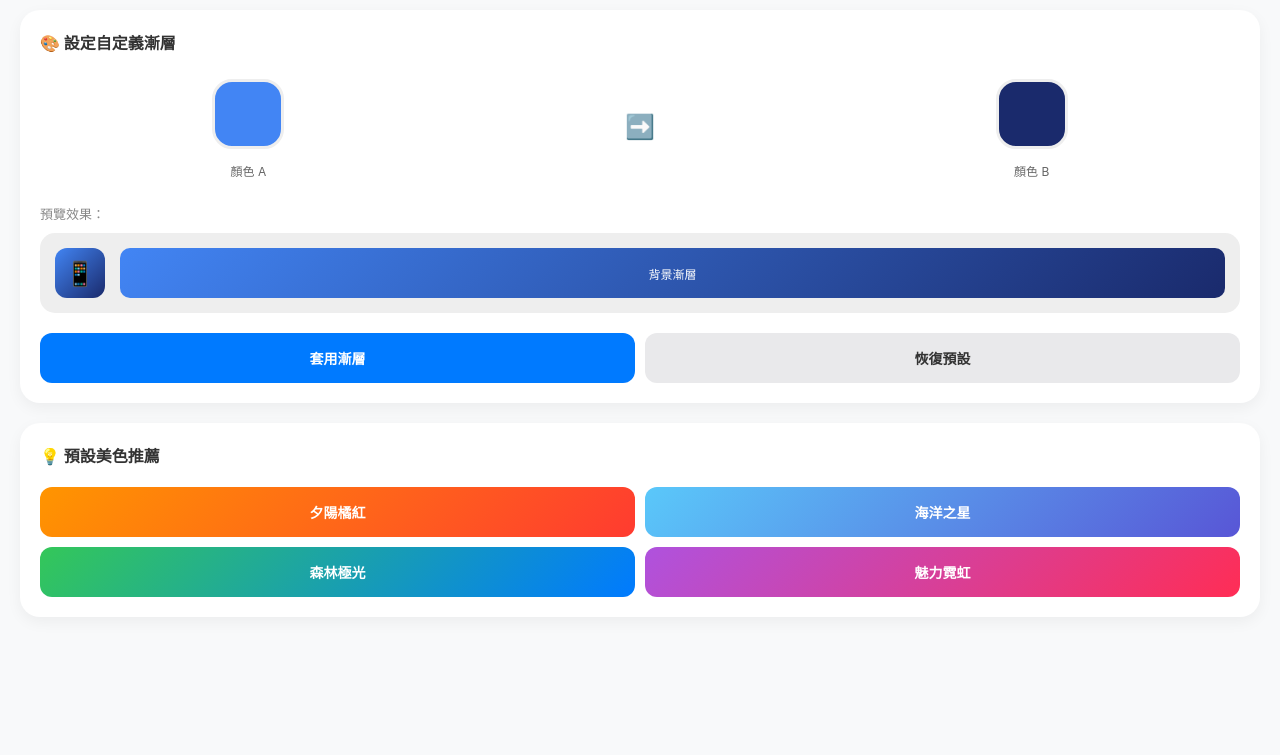
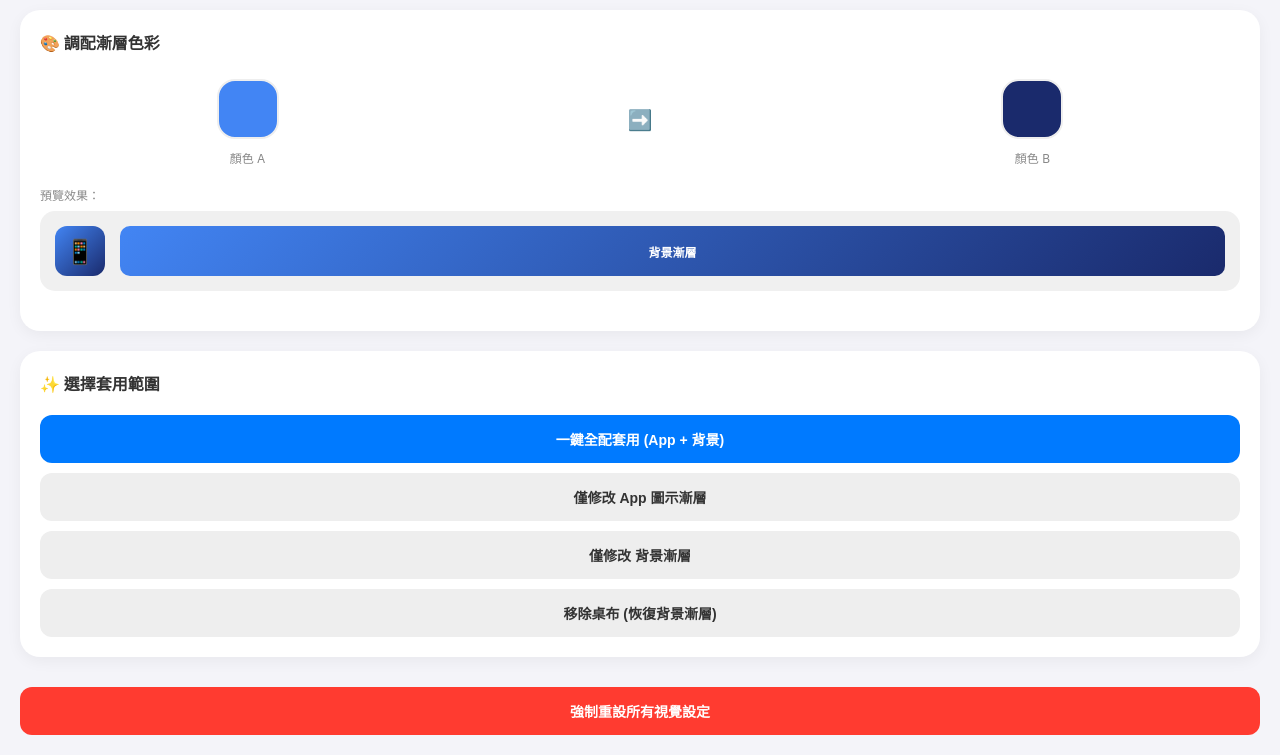
Before and after one commit to Huo-mm/my-dream.ai, a plain HTML site: page settings.html in a window 1280 px wide. Shown: the part 67-822 px from the top of the page. Before the commit the page ends 800 px from the top, so only its background shows below. Drawn offline with Linux system fonts and the light colour scheme.

Commit message:
更新 settings.html

```diff
--- a/settings.html
+++ b/settings.html
@@ -3,92 +3,86 @@
 <head>
     <meta charset="UTF-8">
     <meta name="viewport" content="width=device-width, initial-scale=1.0, viewport-fit=cover">
-    <title>主題大師</title>
+    <title>視覺自定義中心</title>
     <style>
         body {
-            margin: 0; background: #f8f9fa; font-family: -apple-system, sans-serif;
+            margin: 0; background: #f4f4f9; font-family: -apple-system, sans-serif;
             padding: calc(env(safe-area-inset-top) + 20px) 20px env(safe-area-inset-bottom);
+            color: #333;
         }
         .header { display: flex; align-items: center; margin-bottom: 25px; }
         .back-btn { text-decoration: none; font-size: 24px; margin-right: 15px; }
 
-        .card { background: white; border-radius: 20px; padding: 20px; margin-bottom: 20px; box-shadow: 0 5px 15px rgba(0,0,0,0.05); }
-        .card-title { font-size: 16px; font-weight: bold; margin-bottom: 20px; color: #333; }
+        .card { background: white; border-radius: 20px; padding: 20px; margin-bottom: 20px; box-shadow: 0 4px 15px rgba(0,0,0,0.05); }
+        .card-title { font-size: 16px; font-weight: bold; margin-bottom: 20px; display: flex; align-items: center; gap: 8px; }
 
-        /* 雙色挑選器樣式 */
-        .dual-picker { display: flex; justify-content: space-around; align-items: center; margin-bottom: 25px; }
+        /* 雙色挑選器 */
+        .dual-picker { display: flex; justify-content: space-around; align-items: center; margin-bottom: 20px; }
         .picker-group { text-align: center; }
         input[type="color"] {
-            -webkit-appearance: none; border: none; width: 80px; height: 80px; border-radius: 20px; cursor: pointer; background: none;
+            -webkit-appearance: none; border: none; width: 70px; height: 70px; border-radius: 18px; cursor: pointer; background: none;
         }
-        input[type="color"]::-webkit-color-swatch { border: 3px solid #eee; border-radius: 20px; }
+        input[type="color"]::-webkit-color-swatch { border: 2px solid #eee; border-radius: 18px; }
+        .arrow { font-size: 20px; color: #ccc; }
 
-        .arrow { font-size: 24px; color: #ccc; }
+        /* 預覽區 */
+        .preview-area {
+            display: flex; gap: 15px; align-items: center; padding: 15px;
+            background: #f0f0f0; border-radius: 15px; margin-bottom: 20px;
+        }
+        #iconPreview { width: 50px; height: 50px; border-radius: 12px; display: flex; align-items: center; justify-content: center; font-size: 24px; }
+        #bgPreview { flex: 1; height: 50px; border-radius: 10px; display: flex; align-items: center; justify-content: center; color: white; font-size: 12px; font-weight: bold; }
 
-        /* 預覽區域 */
-        .preview-container {
-            display: flex; gap: 15px; align-items: center; padding: 15px;
-            background: #eee; border-radius: 15px; margin-bottom: 20px;
+        /* 按鈕組 */
+        .control-group { display: flex; flex-direction: column; gap: 10px; }
+        .btn {
+            border: none; padding: 14px; border-radius: 12px; font-size: 14px; font-weight: 600;
+            cursor: pointer; transition: 0.2s; background: #eee; color: #333;
         }
-        .preview-icon {
-            width: 50px; height: 50px; border-radius: 12px;
-            display: flex; align-items: center; justify-content: center; font-size: 24px;
-        }
-        .preview-bg {
-            flex: 1; height: 50px; border-radius: 10px;
-            display: flex; align-items: center; justify-content: center; color: white; font-size: 12px;
-        }
-
-        .btn-group { display: grid; grid-template-columns: 1fr 1fr; gap: 10px; }
-        .btn {
-            border: none; padding: 15px; border-radius: 12px; font-size: 14px; font-weight: bold;
-            cursor: pointer; background: #007aff; color: white; transition: 0.2s;
-        }
-        .btn-secondary { background: #E9E9EB; color: #333; }
+        .btn-primary { background: #007aff; color: white; }
+        .btn-danger { background: #ff3b30; color: white; margin-top: 10px; }
     </style>
 </head>
 <body>
 
 <div class="header">
     <a href="index.html" class="back-btn">⬅️</a>
-    <h1 style="font-size: 22px; margin: 0;">主題漸層大師</h1>
+    <h1 style="font-size: 22px; margin: 0;">視覺自定義中心</h1>
 </div>
 
 <div class="card">
-    <div class="card-title">🎨 設定自定義漸層</div>
-
+    <div class="card-title">🎨 調配漸層色彩</div>
     <div class="dual-picker">
         <div class="picker-group">
             <input type="color" id="colorA" value="#4285f4">
-            <div style="margin-top:8px; font-size:12px; color:#666;">顏色 A</div>
+            <div style="font-size:12px; color:#888; margin-top:5px;">顏色 A</div>
         </div>
         <div class="arrow">➡️</div>
         <div class="picker-group">
             <input type="color" id="colorB" value="#1a2a6c">
-            <div style="margin-top:8px; font-size:12px; color:#666;">顏色 B</div>
+            <div style="font-size:12px; color:#888; margin-top:5px;">顏色 B</div>
         </div>
     </div>
 
-    <div style="font-size:13px; color:#888; margin-bottom:10px;">預覽效果：</div>
-    <div class="preview-container">
-        <div id="iconPreview" class="preview-icon">📱</div>
-        <div id="bgPreview" class="preview-bg">背景漸層</div>
-    </div>
-
-    <div class="btn-group">
-        <button class="btn" onclick="saveTheme()">套用漸層</button>
-        <button class="btn btn-secondary" onclick="resetTheme()">恢復預設</button>
+    <div style="font-size:12px; color:#888; margin-bottom:8px;">預覽效果：</div>
+    <div class="preview-area">
+        <div id="iconPreview">📱</div>
+        <div id="bgPreview">背景漸層</div>
     </div>
 </div>
 
 <div class="card">
-    <div class="card-title">💡 預設美色推薦</div>
-    <div style="display: grid; grid-template-columns: repeat(2, 1fr); gap: 10px;">
-        <button class="btn" style="background: linear-gradient(135deg, #FF9500, #FF3B30);" onclick="setPreset('#FF9500', '#FF3B30')">夕陽橘紅</button>
-        <button class="btn" style="background: linear-gradient(135deg, #5AC8FA, #5856D6);" onclick="setPreset('#5AC8FA', '#5856D6')">海洋之星</button>
-        <button class="btn" style="background: linear-gradient(135deg, #34C759, #007AFF);" onclick="setPreset('#34C759', '#007AFF')">森林極光</button>
-        <button class="btn" style="background: linear-gradient(135deg, #AF52DE, #FF2D55);" onclick="setPreset('#AF52DE', '#FF2D55')">魅力霓虹</button>
+    <div class="card-title">✨ 選擇套用範圍</div>
+    <div class="control-group">
+        <button class="btn btn-primary" onclick="applyToAll()">一鍵全配套用 (App + 背景)</button>
+        <button class="btn" onclick="applyToIconsOnly()">僅修改 App 圖示漸層</button>
+        <button class="btn" onclick="applyToBgOnly()">僅修改 背景漸層</button>
+        <button class="btn" onclick="removeWallpaper()">移除桌布 (恢復背景漸層)</button>
     </div>
+</div>
+
+<div class="card" style="background: transparent; box-shadow: none; padding: 0;">
+    <button class="btn btn-danger" style="width: 100%;" onclick="resetAll()">強制重設所有視覺設定</button>
 </div>
 
 <script>
@@ -97,6 +91,7 @@
     const iP = document.getElementById('iconPreview');
     const bP = document.getElementById('bgPreview');
 
+    // 即時預覽
     function updatePreview() {
         const grad = `linear-gradient(135deg, ${pA.value}, ${pB.value})`;
         iP.style.background = grad;
@@ -106,30 +101,49 @@
     pA.addEventListener('input', updatePreview);
     pB.addEventListener('input', updatePreview);
 
-    function saveTheme() {
+    // 1. 全配套用
+    function applyToAll() {
         localStorage.setItem('theme_color_a', pA.value);
         localStorage.setItem('theme_color_b', pB.value);
         localStorage.setItem('bg_style', 'gradient');
         localStorage.removeItem('active_wallpaper');
-        alert('漸層配色已更新喵！✨');
+        alert('全套漸層已套用喵！✨');
     }
 
-    function setPreset(a, b) {
-        pA.value = a;
-        pB.value = b;
-        updatePreview();
+    // 2. 僅 App 圖示
+    function applyToIconsOnly() {
+        localStorage.setItem('theme_color_a', pA.value);
+        localStorage.setItem('theme_color_b', pB.value);
+        alert('App 圖示漸層已更新！');
     }
 
-    function resetTheme() {
-        if(confirm('要恢復預設的藍色漸層嗎？')) {
+    // 3. 僅背景
+    function applyToBgOnly() {
+        // 使用一個獨立的 Key 來存背景色，不影響 App 的變數
+        localStorage.setItem('bg_color_a', pA.value);
+        localStorage.setItem('bg_color_b', pB.value);
+        localStorage.setItem('bg_style', 'gradient');
+        localStorage.removeItem('active_wallpaper');
+        alert('背景漸層已更新！');
+    }
+
+    function removeWallpaper() {
+        localStorage.removeItem('active_wallpaper');
+        alert('桌布已移除。');
+    }
+
+    function resetAll() {
+        if(confirm('確定要清除所有自定義顏色與桌布嗎？')) {
             localStorage.removeItem('theme_color_a');
             localStorage.removeItem('theme_color_b');
+            localStorage.removeItem('bg_color_a');
+            localStorage.removeItem('bg_color_b');
             localStorage.removeItem('bg_style');
+            localStorage.removeItem('active_wallpaper');
             location.reload();
         }
     }
 
-    // 初始化讀取
     window.onload = () => {
         pA.value = localStorage.getItem('theme_color_a') || '#4285f4';
         pB.value = localStorage.getItem('theme_color_b') || '#1a2a6c';
```
